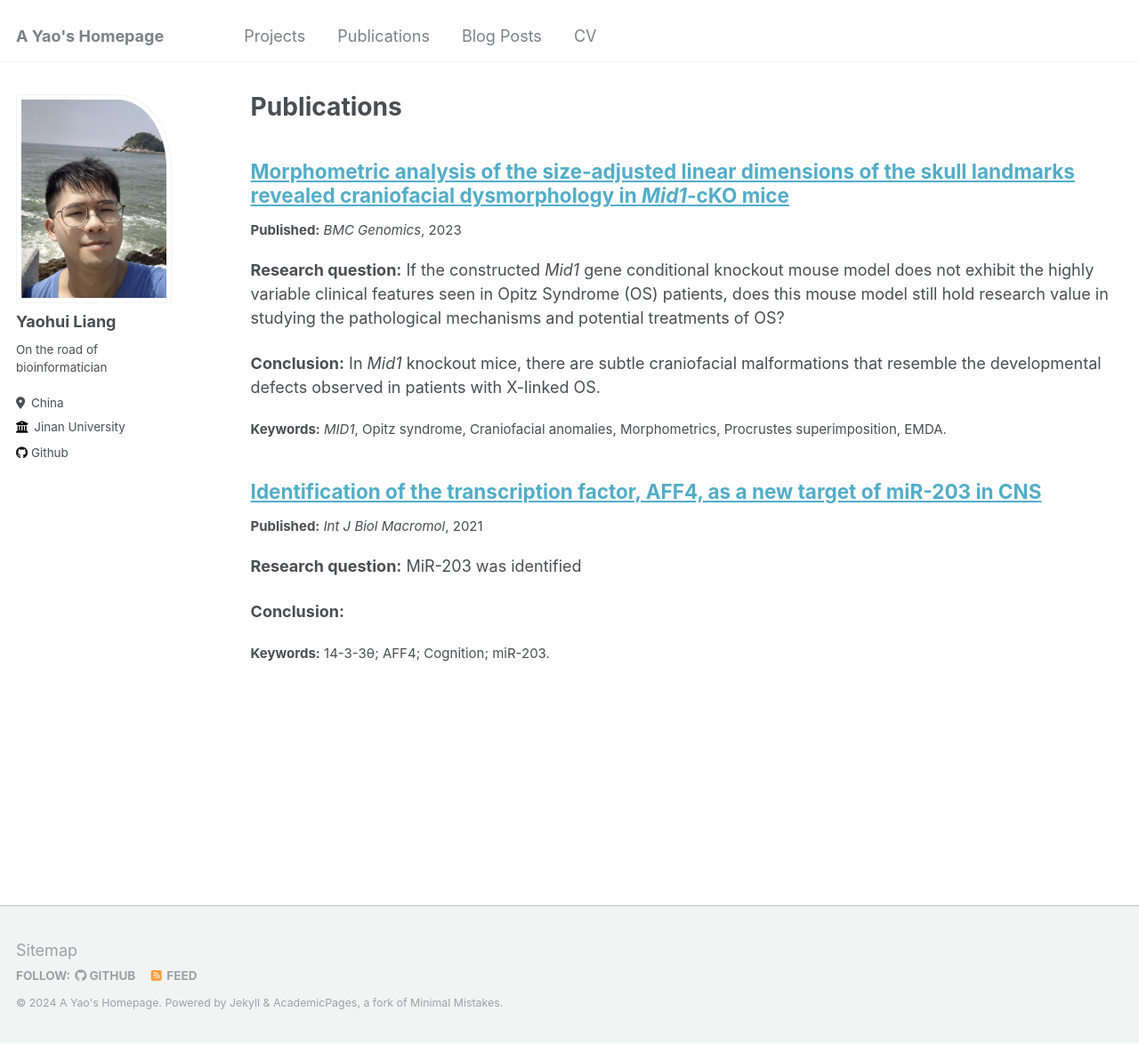
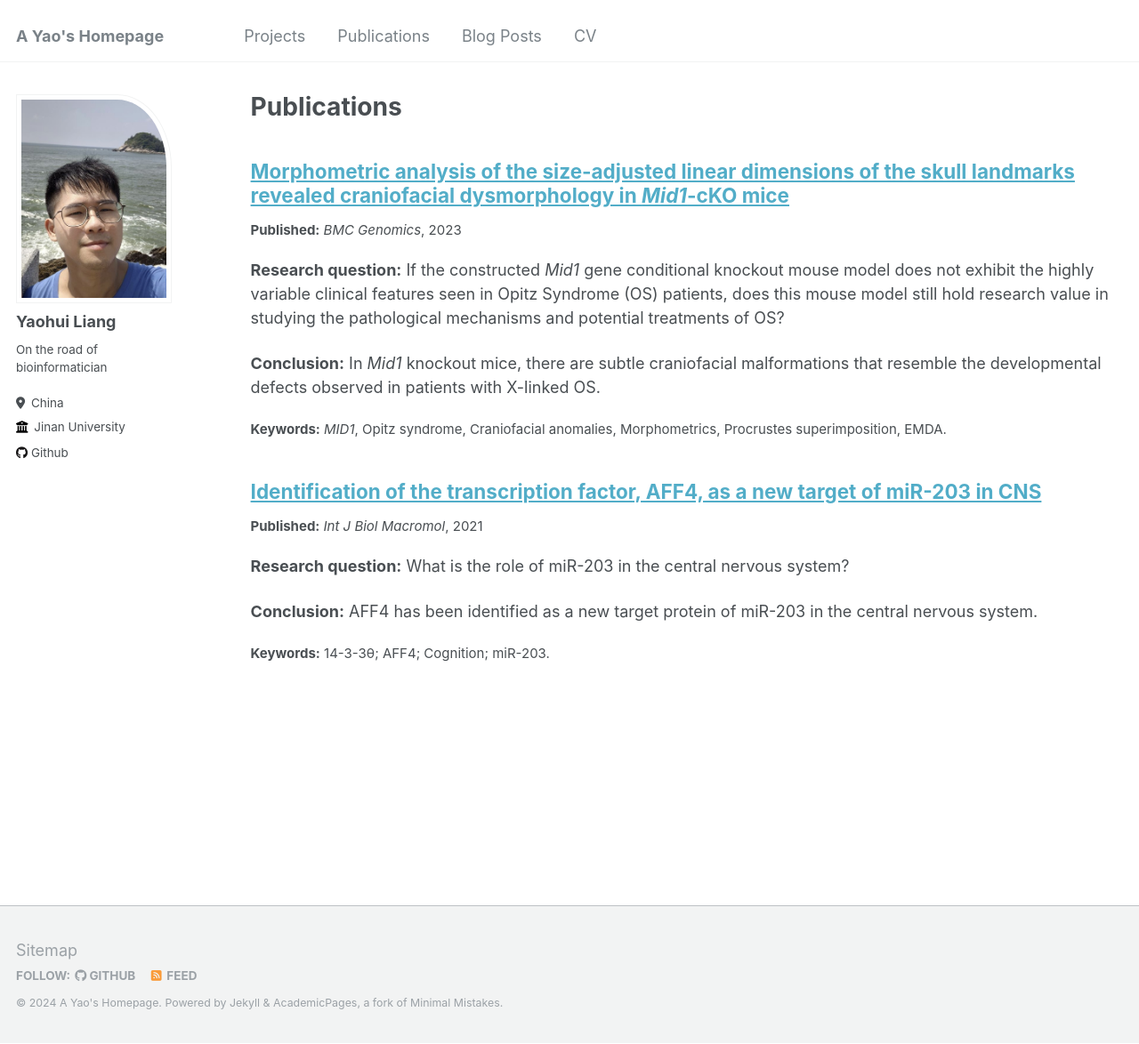
Before and after one commit to Stupid1Fish/Academic-Pages, a Jekyll site: the page built from _pages/publications.md, in a window 1280 px wide and 1174 px high. Shown: the whole window at 89% size. Built offline with Jekyll 4.4.1, drawn with Linux system fonts in a browser that asks for light colours.

Commit message:
Update 2021-paper1.md

```diff
--- a/_publications/2021-paper1.md
+++ b/_publications/2021-paper1.md
@@ -5,7 +5,8 @@ collection: publications
 permalink:
 date: 2021-04-18
 venue: '<i>Int J Biol Macromol</i>'
-research_question: 'MiR-203 was identified'
+research_question: 'What is the role of miR-203 in the central nervous system?'
+conclusion: 'AFF4 has been identified as a new target protein of miR-203 in the central nervous system.'
 keywords: '14-3-3θ; AFF4; Cognition; miR-203.'
 paperurl: 'https://pubmed.ncbi.nlm.nih.gov/33878354/'
 citation: 'Li S, Liang X, Liang Y et al. (2021) "Identification of the transcription factor, AFF4, as a new target of miR-203 in CNS"，<i>Int J Biol Macromol</i>.  '
```
